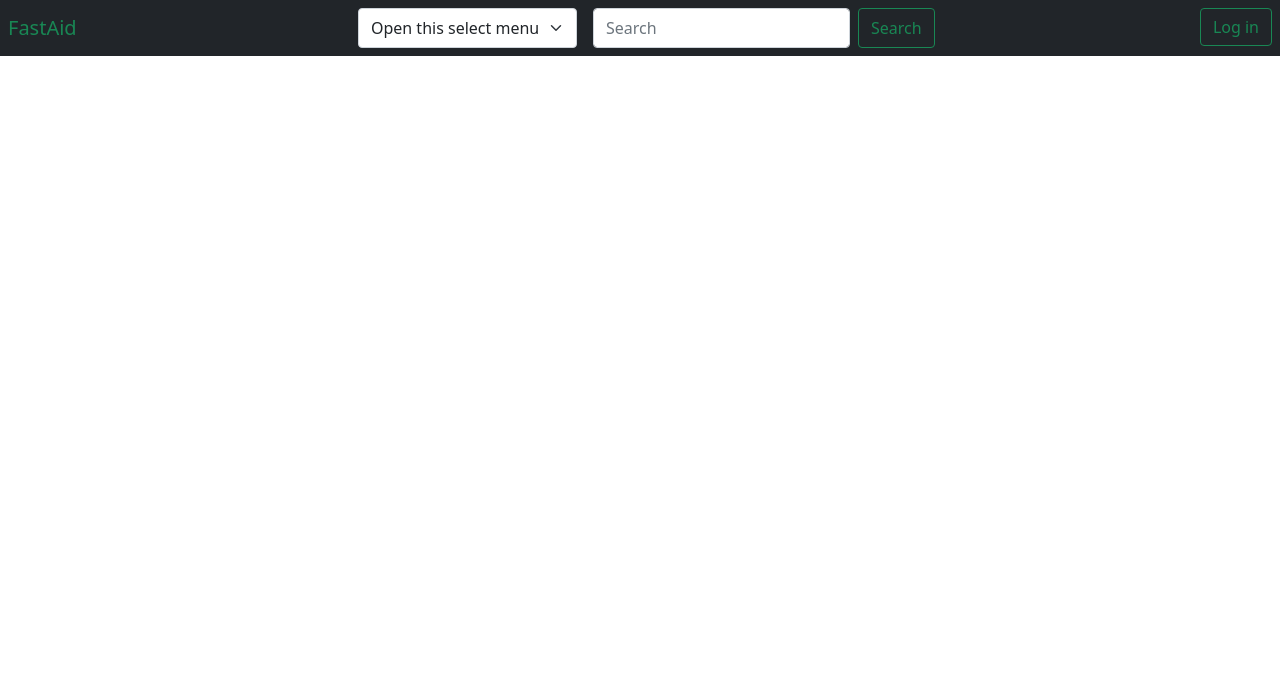
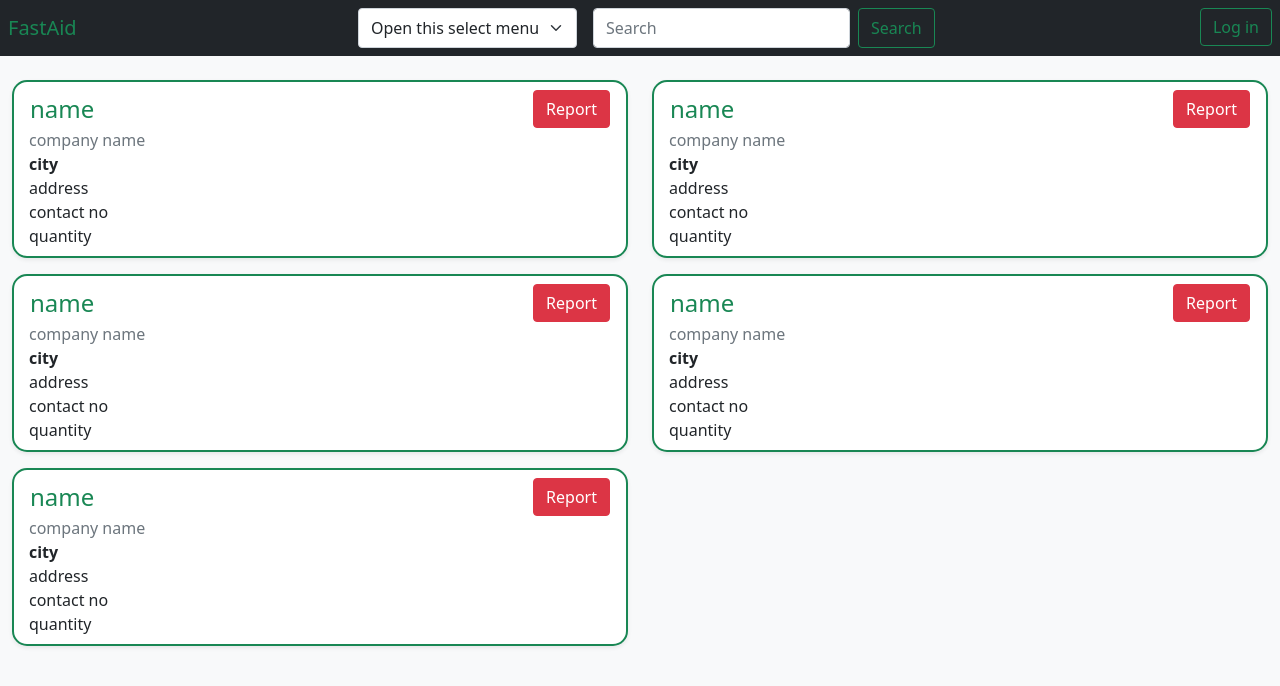
Before and after one commit to harshit151001/fastAid, a React (Create React App) app: page / in a window 1280 px wide. Shown: the top 686 px of the page. Built offline with nearby package versions, Linux system fonts and the light colour scheme.

Commit message:
cards done

```diff
--- /dev/null
+++ b/src/Components/Cards/Item.js
@@ -0,0 +1,27 @@
+import React from "react";
+
+const Item = () => {
+  return (
+    <div className="col-md col-md-6">
+      <div className="card shadow-sm rounded input-group p-2 px-3 my-2 card-special">
+        <div className="mb-0 d-flex justify-content-between align-items-center">
+          <div className="h4 my-0 text-success">name</div>
+          <div className="my-0">
+            <button type="button" class="btn btn-danger">
+              Report
+            </button>
+          </div>
+        </div>
+        <div className="text-muted mb-0">company name</div>
+        <div className="mb-0">
+          <strong>city</strong>
+        </div>
+        <div className="mb-0">address</div>
+        <div className="mb-0">contact no</div>
+        <div className="mb-0">quantity</div>
+      </div>
+    </div>
+  );
+};
+
+export default Item;
--- /dev/null
+++ b/src/Components/Lists/ItemsList.js
@@ -0,0 +1,14 @@
+import React from "react";
+
+const ItemsList = ({ children }) => {
+  return (
+    <div
+      style={{ minHeight: "100vh" }}
+      className="container-fluid pt-3 bg-light"
+    >
+      <div className="row">{children}</div>
+    </div>
+  );
+};
+
+export default ItemsList;
--- a/src/Routes/Home.js
+++ b/src/Routes/Home.js
@@ -1,7 +1,17 @@
 import React from "react";
+import Item from "../Components/Cards/Item";
+import ItemsList from "../Components/Lists/ItemsList";
 
 const Home = () => {
-  return <></>;
+  return (
+    <ItemsList>
+      <Item></Item>
+      <Item></Item>
+      <Item></Item>
+      <Item></Item>
+      <Item></Item>
+    </ItemsList>
+  );
 };
 
 export default Home;
--- a/src/root.css
+++ b/src/root.css
@@ -36,3 +36,11 @@
   font-size: 13px;
   margin-top: 20px;
 }
+
+.card-special {
+  border-radius: 15px !important;
+  border: 2px solid #198754;
+}
+/* .card-special:hover{
+  box-shadow: ;
+} */
```
